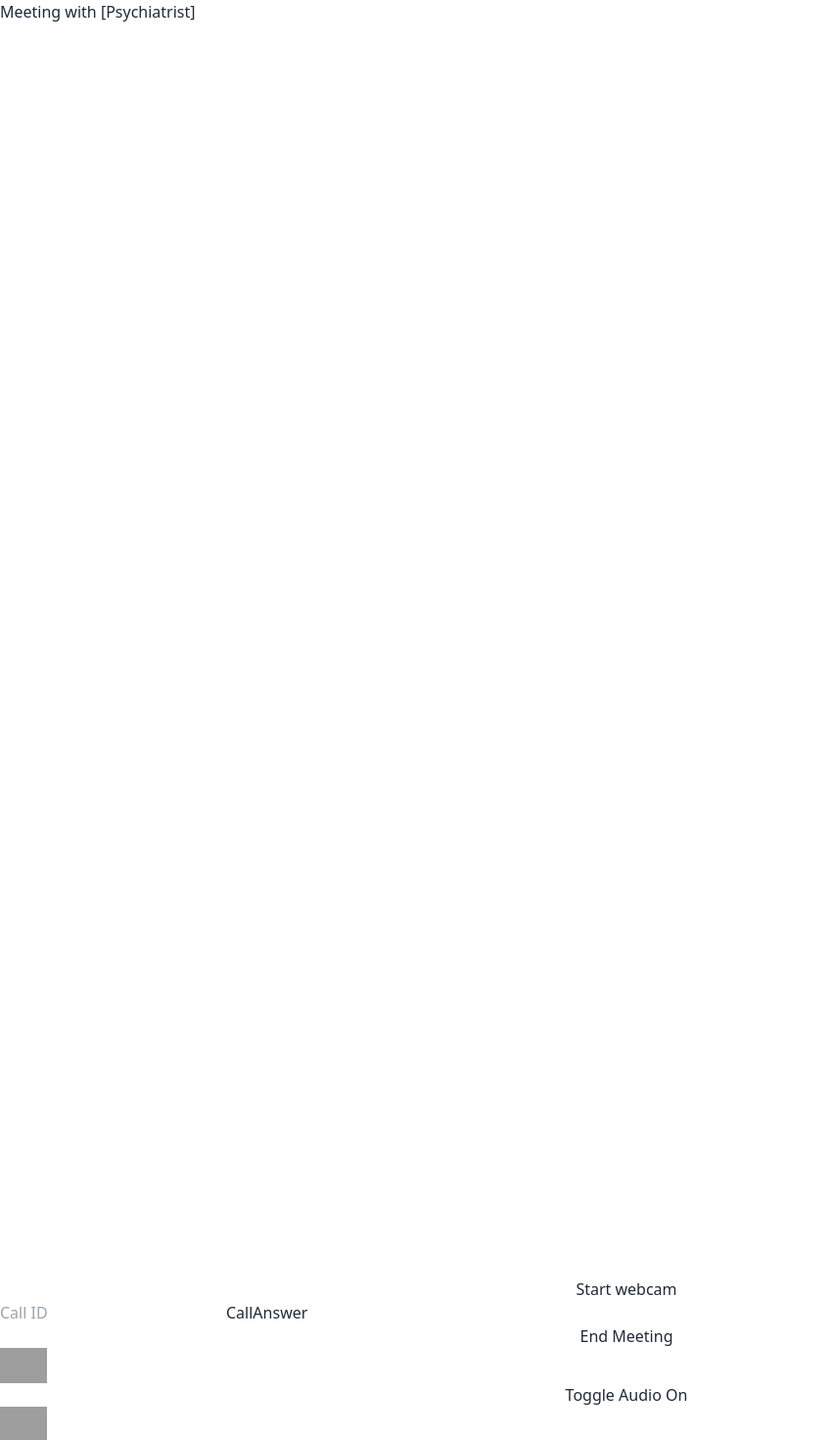
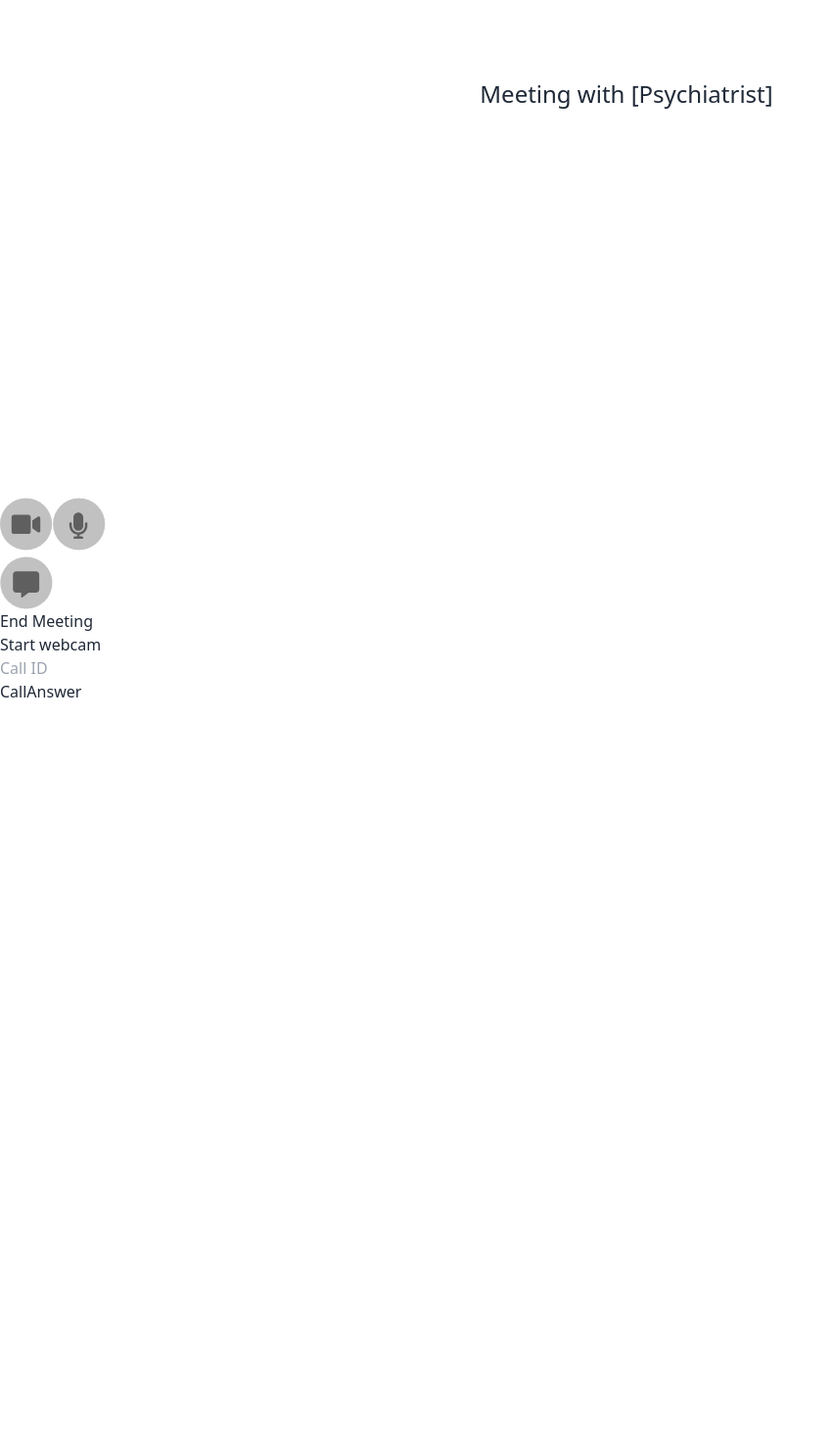
Before and after one commit to cornellh4i/okb-hope, a Next.js app in the folder frontend/: page /video-chat in a window 1280 px wide. Shown: the top 1470 px of the page at 98% size, without its empty margins (0-851 px from the left). After the commit the page ends 800 px from the top, so only its background shows below. Built offline with nearby package versions, Linux system fonts and the light colour scheme; no server answers; grey boxes are pictures that could not be loaded.

Commit message:
Added svg icons and began styling according to mid-fis

```diff
--- a/frontend/src/components/VideoChat.tsx
+++ b/frontend/src/components/VideoChat.tsx
@@ -334,9 +334,30 @@ const VideoChat: React.FC = () => {
 
   return (
     <div className="flex flex-col">
-      <p className="flex">Meeting with [Psychiatrist]</p>
-      <video ref={webcamVideo} autoPlay muted playsInline></video>
-      <video ref={remoteVideo} autoPlay playsInline></video>
+      <div className="flex text-2xl justify-center items-center pt-20">
+        Meeting with [Psychiatrist]
+      </div>
+      <div className="video-streams justify-between">
+        <div className="m-0 p-6">
+          <video ref={webcamVideo} autoPlay muted playsInline />
+        </div>
+        <div className="m-0 p-6">
+          <video ref={remoteVideo} autoPlay playsInline />
+        </div>
+      </div>
+      <div className="media-controls">
+        <button ref={toggleVideoButton} onClick={toggleVideo}>
+          <Video className="" />
+        </button>
+        <button ref={toggleAudioButton} onClick={toggleAudio}>
+          <Audio className="" />
+        </button>
+        <Chat />
+        <button ref={hangupButton} onClick={hangupCall} disabled>
+          End Meeting
+        </button>
+      </div>
+      <div className="testing">
         <button ref={webcamButton} onClick={setupMediaSources}>
           Start webcam
         </button>
@@ -346,6 +367,7 @@ const VideoChat: React.FC = () => {
             type="text"
             placeholder="Call ID"
           />
+        </div>
         <button ref={callButton} onClick={createOffer} disabled>
           Call
         </button>
@@ -353,25 +375,6 @@ const VideoChat: React.FC = () => {
           Answer
         </button>
       </div>
-      <button ref={hangupButton} onClick={hangupCall} disabled>
-        End Meeting
-      </button>
-      <button ref={toggleAudioButton} onClick={toggleAudio}>
-        {/*
-        button disabled means patient/psychiatrist doesn't get to choose to
-        go into call with audio on/off; it is on by default
-        */}
-         <img src={Audio} alt="" width="48" height="48"/>
-        {isAudioEnabled ? 'Toggle Audio Off' : 'Toggle Audio On'}
-      </button>
-      <button ref={toggleVideoButton} onClick={toggleVideo}>
-        {/*
-        button disabled means patient/psychiatrist doesn't get to choose to
-        go into call with video on/off; it is on by default
-        */}
-        <img src={Video} alt="" width="48" height="48"/>
-        {isVideoEnabled ? 'Toggle Video Off' : 'Toggle Video On'}
-      </button>
     </div>
   );
 };
```
Lines whose indentation alone changed are shown as unchanged.
